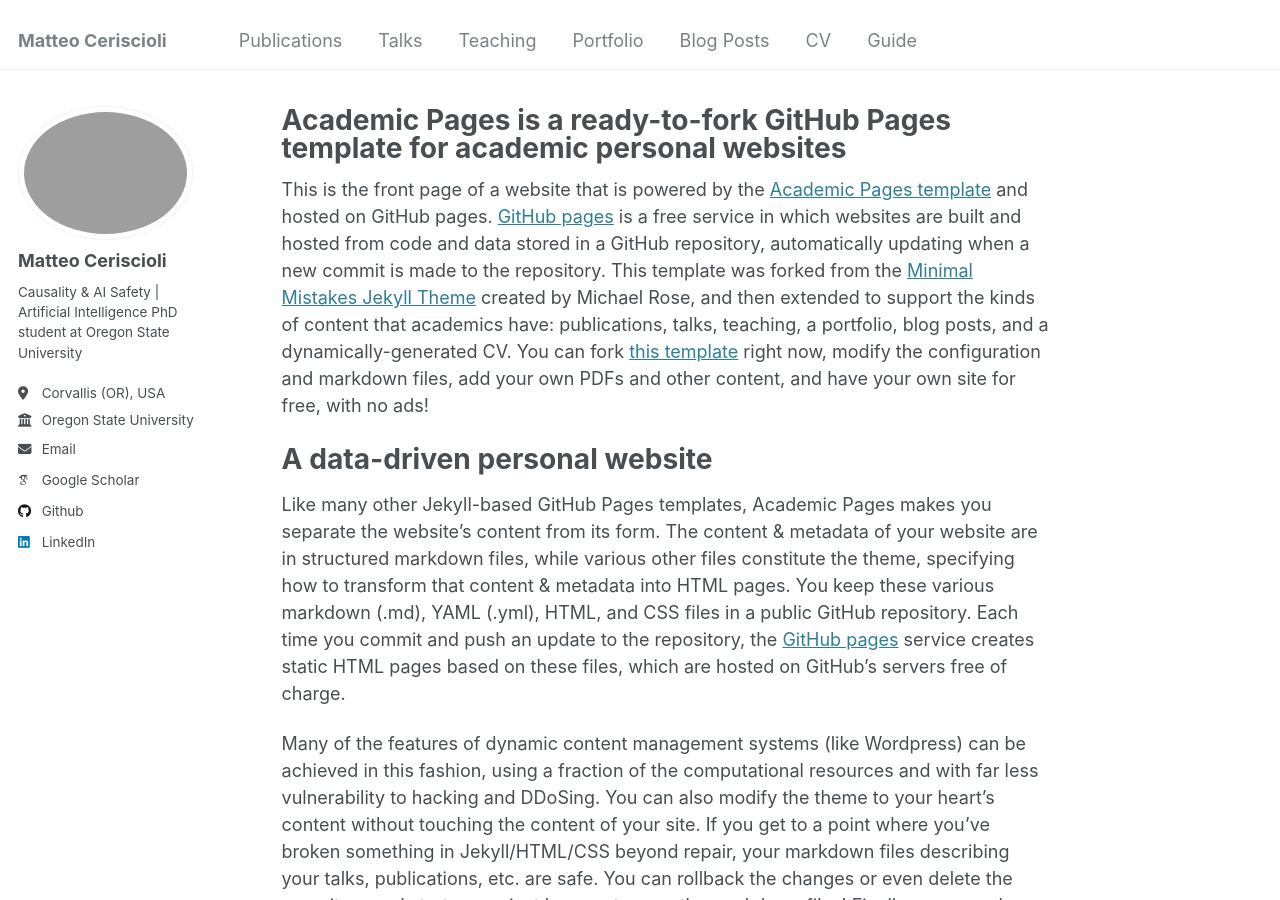
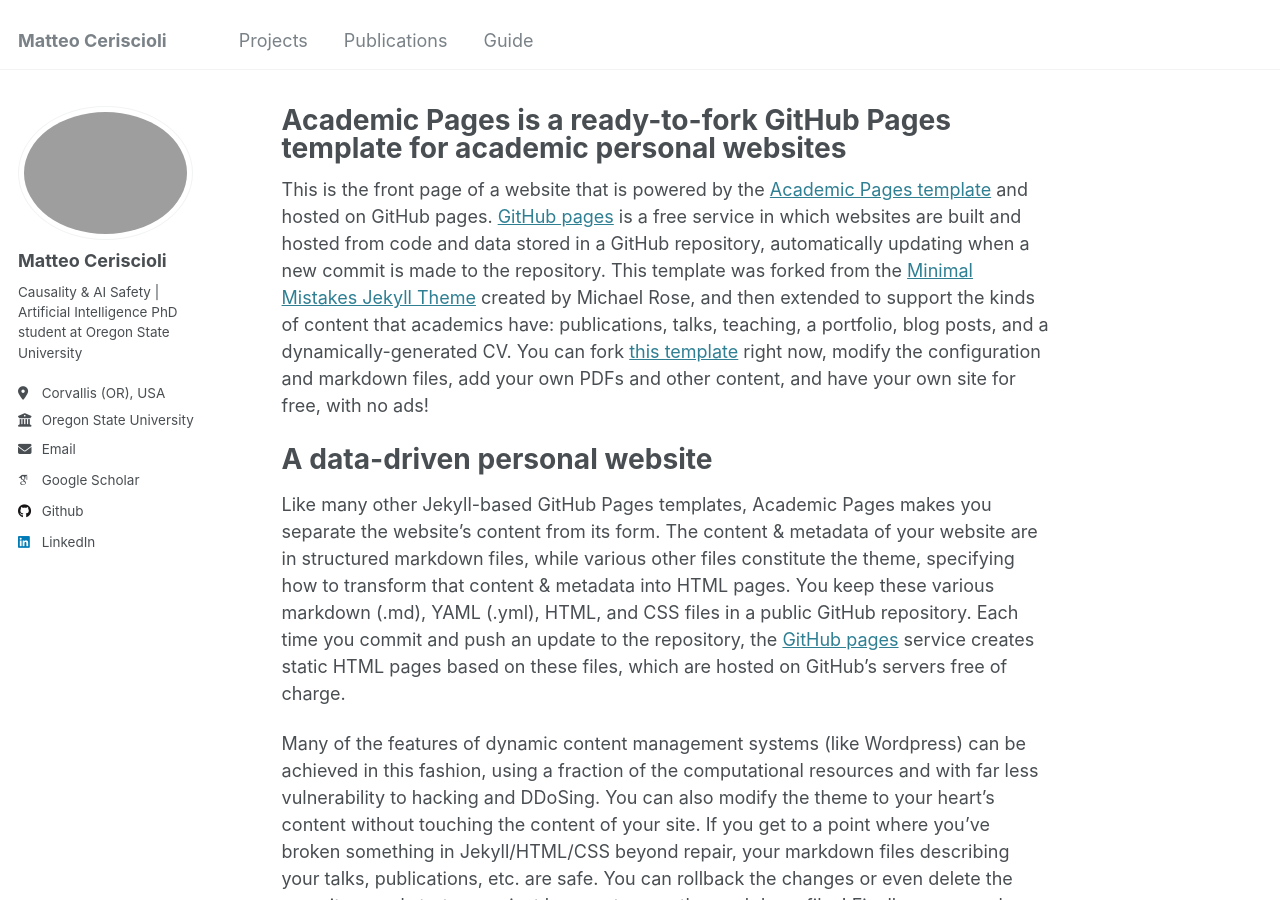
Before and after one commit to matteoceriscioli/matteoceriscioli.github.io, a Jekyll site: the page built from _pages/about.md, in a window 1280 px wide and 900 px high. Built offline with Jekyll 4.4.1, drawn with Linux system fonts in a browser that asks for light colours; some web fonts are replaced.

Commit message:
Update navigation.yml

```diff
--- a/_data/navigation.yml
+++ b/_data/navigation.yml
@@ -5,23 +5,11 @@
 # prevent it from being included in the site.
 
 main:
+  - title: "Projects"
+    url: /portfolio/
+
   - title: "Publications"
     url: /publications/
 
-  - title: "Talks"
-    url: /talks/
-
-  - title: "Teaching"
-    url: /teaching/
-
-  - title: "Portfolio"
-    url: /portfolio/
-
-  - title: "Blog Posts"
-    url: /year-archive/
-
-  - title: "CV"
-    url: /cv/
-
   - title: "Guide"
     url: /markdown/
```
